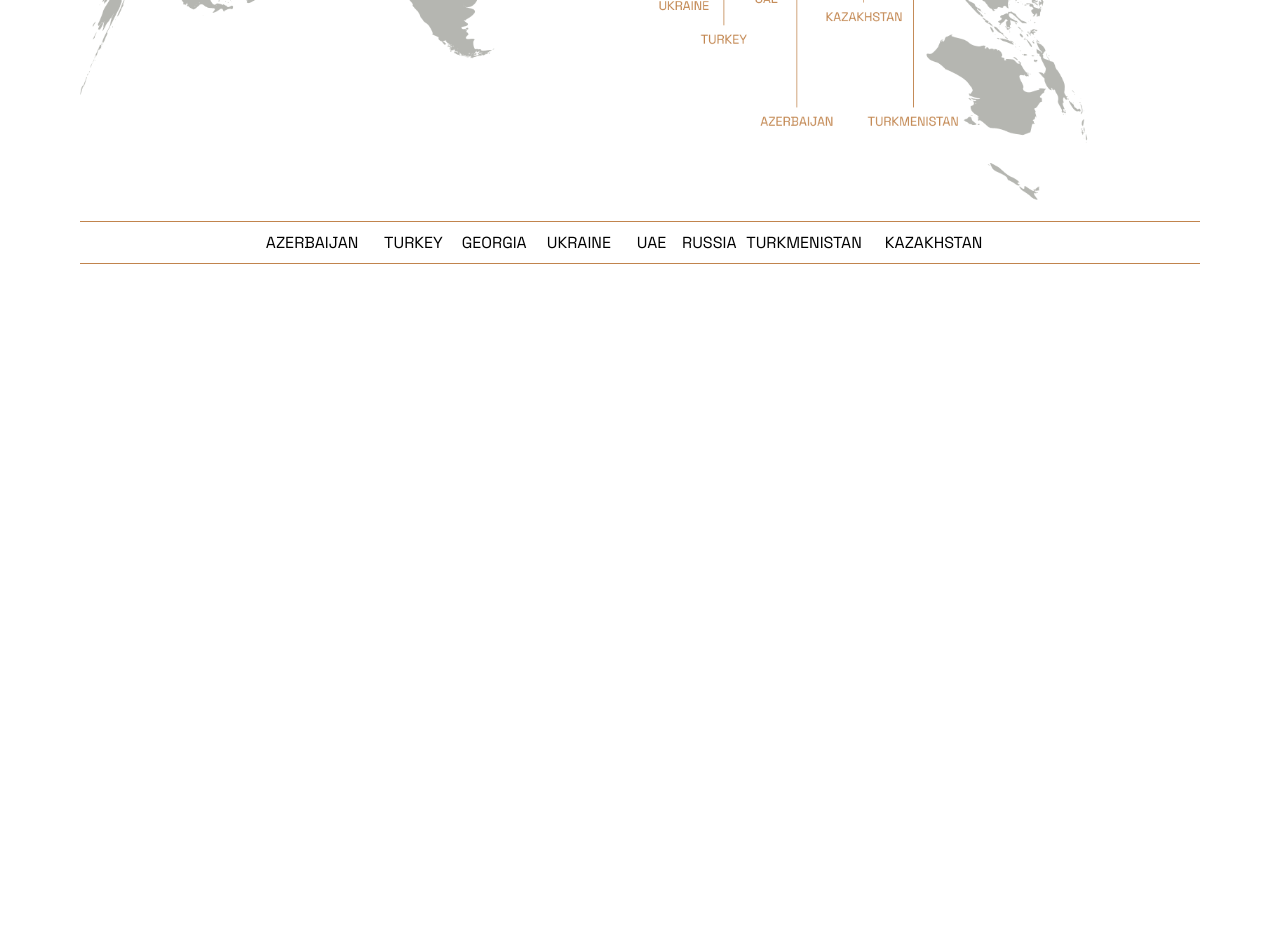
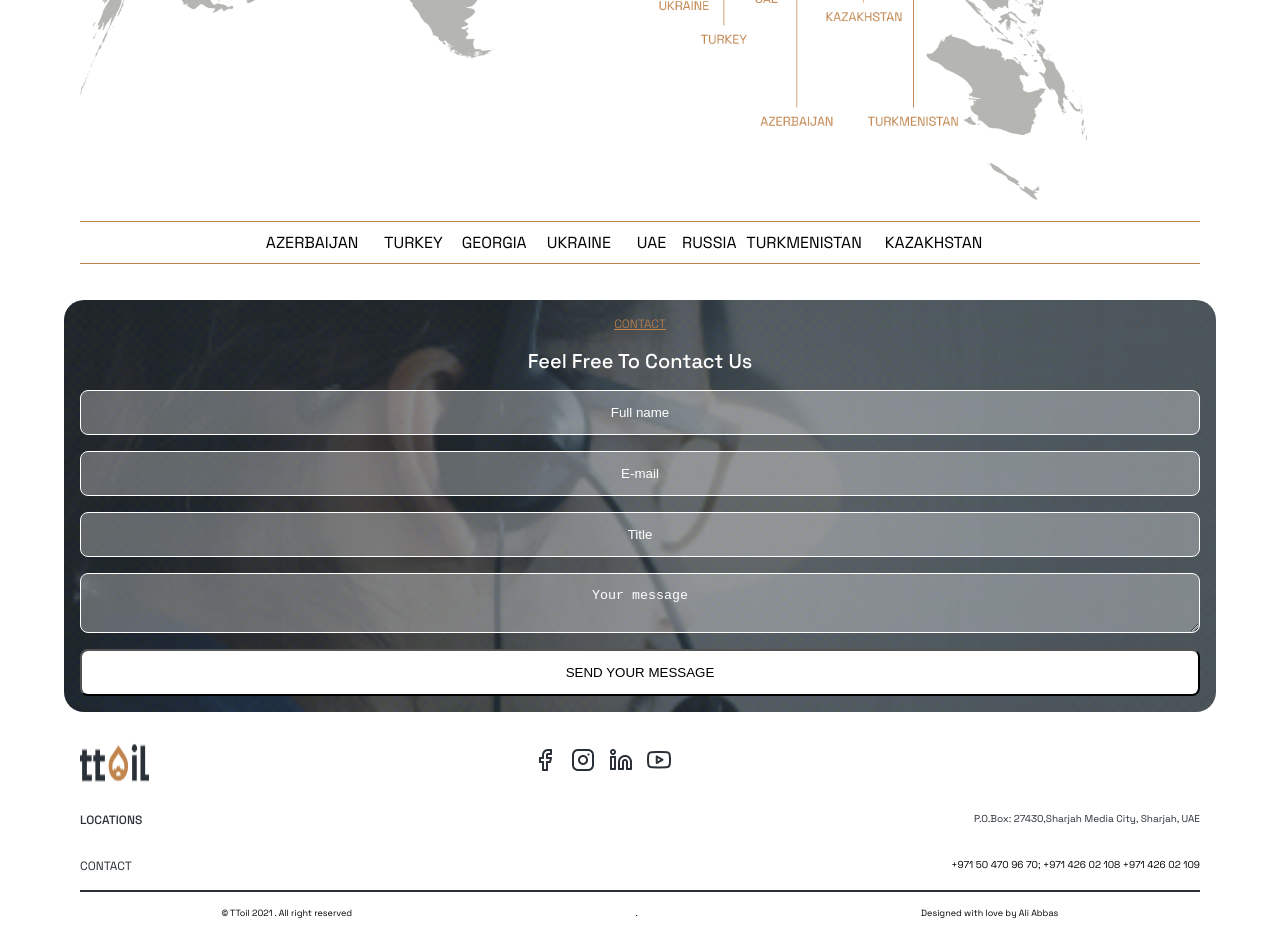
Before and after one commit to izzeddinayyad/ttoil-Landing-page-Oil-Gas-Industry-, a plain HTML site: page index.html in a window 1280 px wide. Shown: the part 8586-9521 px from the top of the page. Before the commit the page ends 8886 px from the top, so only its background shows below. Drawn offline with Linux system fonts and the light colour scheme.

Commit message:
8/10/2025

```diff
--- a/Css/style.css
+++ b/Css/style.css
@@ -223,6 +223,8 @@ section.hero-section {
   font-size: 12px;
   font-weight: 200;
   margin-bottom: 16px;
+  text-decoration: underline
+
 }
 .location h2 {
   color: var(--black-color);
@@ -248,8 +250,6 @@ section.hero-section {
   overflow: hidden;
   width: 100%;
   margin-bottom: 20px;
-  /* align-items: center; */
-  /* list-style: disc !important; */
 }
 .location ul li {
   display: flex;
@@ -267,3 +267,107 @@ section.hero-section {
     transform: translateX(-50%);
   }
 }
+/* contact section+++++++++++++++++++++++++++++  */
+.contact{
+  padding: 16px;
+  text-align: center;
+  background-image: url('../images/contactUs.png');
+  background-position: center;
+  background-size: cover;
+  background-repeat: no-repeat;
+  border-radius: 20px;
+  /* padding: 16px; */
+  text-align: center;
+  height: auto;
+}
+.contact h3{
+  font-size: 12px;
+  font-weight: 200;
+  color: var(--Caramel-color);
+  text-decoration: underline;
+  margin-bottom: 16px;
+
+}
+.contact h2{
+  font-size: 20px;
+  color: var(--white-color);
+  font-weight: 500;
+  margin-bottom: 16px;
+}
+.contact form{
+  gap: 16px;
+}
+.contact form input::placeholder,textarea::placeholder{
+  color: var(--white-color);
+
+}
+.contact form input ,textarea{
+  background: rgba(255, 255, 255, 0.3);
+  border: 1px solid var(--white-color);
+  border-radius: 8px;
+  padding: 14px;
+  text-align: center;
+}
+.contact form button{
+  background: var(--white-color);
+  border-radius: 8px;
+  padding: 14px;
+}
+
+footer{
+  padding: 16px;
+}
+footer .logo-section{
+  margin: 15px 0;
+}
+footer .logo-section img{
+  width: auto;
+  margin-left: 0;
+}
+footer .logo-section .social-media{
+  width: 60%;
+  margin-left: 88px;
+
+}
+footer .logo-section .social-media img{
+  margin:  5px;
+  width: auto;
+}
+footer .location-section{
+  display: flex;
+  justify-content: space-between;
+  margin: 15px 0;
+}
+.location-section h2{
+  font-size: 12px;
+  font-weight: 500;
+  color: var(--black-color);
+  width: 40%;
+}
+.location-section p{
+  font-size: 10px;
+  color: var(--black-color);
+  font-weight: 400;
+  margin-left: 88px;
+}
+
+.contact-section{
+  margin: 15px 0;
+  border-bottom: 2px solid var(--black-color);
+  padding-bottom: 16px;
+}
+.contact-section h2{
+  font-size: 12px;
+  color: var(--black-color);
+  font-weight: 400;
+  width: 40%;
+}
+.contact-section p{
+  font-size: 10px;
+  margin-left: 88px;
+}
+.copy-right-section span{
+  font-size: 9px;
+  text-align: center;
+  margin: 0 auto;
+}
--- a/index.html
+++ b/index.html
@@ -254,11 +254,15 @@
       </div>
     </section>
     <!-- locations section -->
-     <section class="location container-90">
+    <section class="location container-90">
       <h3>LOCATIONS</h3>
       <h2>Countries in which we operate</h2>
-      <p>We operate on almost all continents. We have offices in Azerbaijan, Turkey, Georgia, Ukraine, Russia, UAE, Kazakhstan, Turkmenistan and other countries.</p>
-      <img src="images/globe--tZRwRzs.png" alt="global">
+      <p>
+        We operate on almost all continents. We have offices in Azerbaijan,
+        Turkey, Georgia, Ukraine, Russia, UAE, Kazakhstan, Turkmenistan and
+        other countries.
+      </p>
+      <img src="images/globe--tZRwRzs.png" alt="global" />
       <div class="slider">
         <ul class="list flex">
           <li class="none-dot">AZERBAIJAN</li>
@@ -271,6 +275,49 @@
           <li>KAZAKHSTAN</li>
         </ul>
       </div>
-     </section>
+    </section>
+    <!-- contact section -->
+    <section class="contact container-90">
+      <h3>CONTACT</h3>
+      <h2>Feel Free To Contact Us</h2>
+      <form class="flex dir-column">
+        <input type="text" placeholder="Full name" />
+        <input type="email" placeholder="E-mail" />
+        <input type="text" placeholder="Title" />
+        <textarea
+          name="Your message"
+          placeholder="Your message"
+          id=""
+        ></textarea>
+        <!-- <input type="button" value="SEND YOUR MESSAGE" row="30" col="50"> -->
+        <button>SEND YOUR MESSAGE</button>
+      </form>
+    </section>
+    <!-- footer section -->
+    <footer class="container-90 flex dir-column">
+      <div class="logo-section flex justify-content-spaceBetween  ">
+        <img src="images/LOGO.png" alt="logo" />
+        <div class="social-media">
+          <img src="images/facebook.png" alt="facebook" />
+          <img src="images/instagram.png" alt="instagram" />
+          <img src="images/linkedin.png" alt="linkedin" />
+          <img src="images/youtube.png" alt="youtube" />
+        </div>
+
+      </div>
+      <div class="location-section">
+        <h2>LOCATIONS</h2>
+        <p>P.O.Box: 27430,Sharjah Media City, Sharjah, UAE</p>
+      </div>
+      <div class="contact-section flex justify-content-spaceBetween">
+        <h2>CONTACT</h2>
+        <p>+971 50 470 96 70; +971 426 02 108 +971 426 02 109</p>
+      </div>
+      <div class="copy-right-section flex ">
+        <span>© TToil 2021 . All right reserved</span>
+        <span>.</span>
+        <span>Designed with love by Ali Abbas</span>
+      </div>
+    </footer>
   </body>
 </html>
```
Also changed, not shown: images/contactUs.png (added), images/facebook.png (added), images/instagram.png (added), images/linkedin.png (added), images/youtube.png (added).
